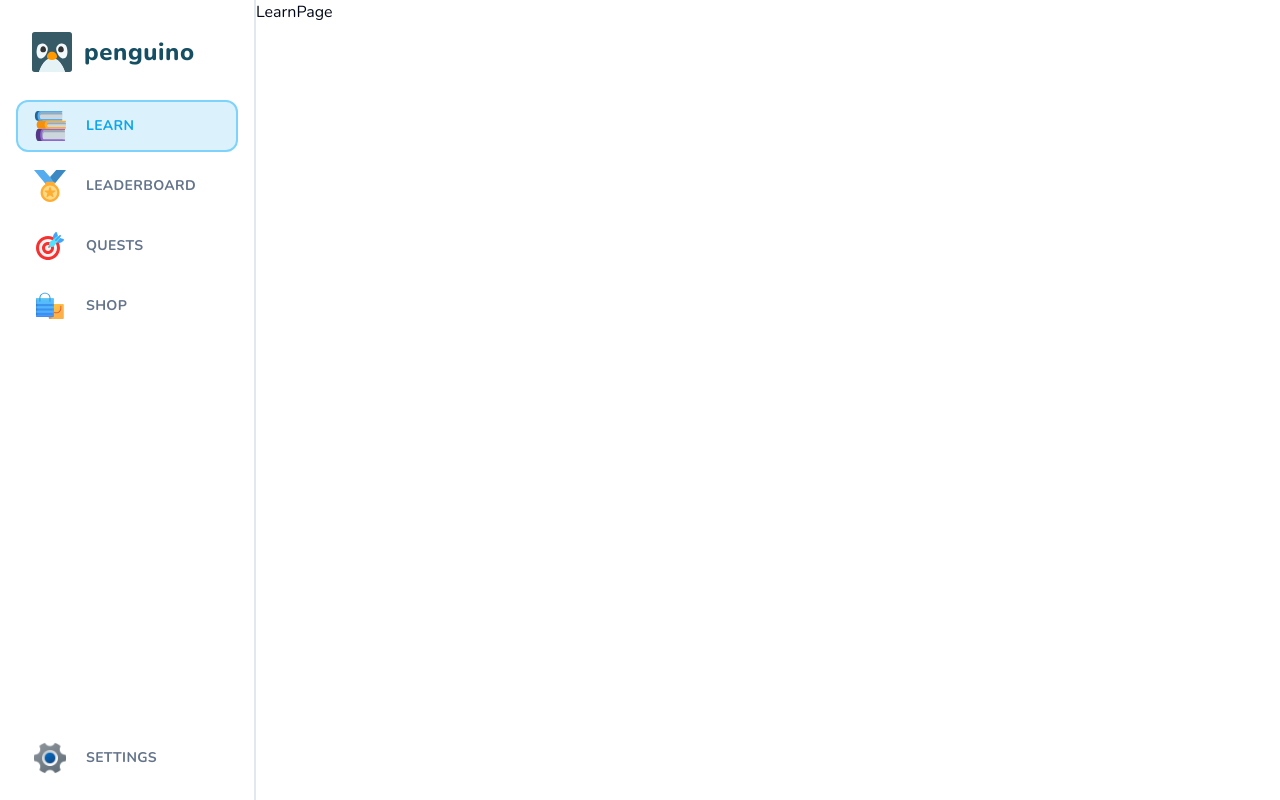
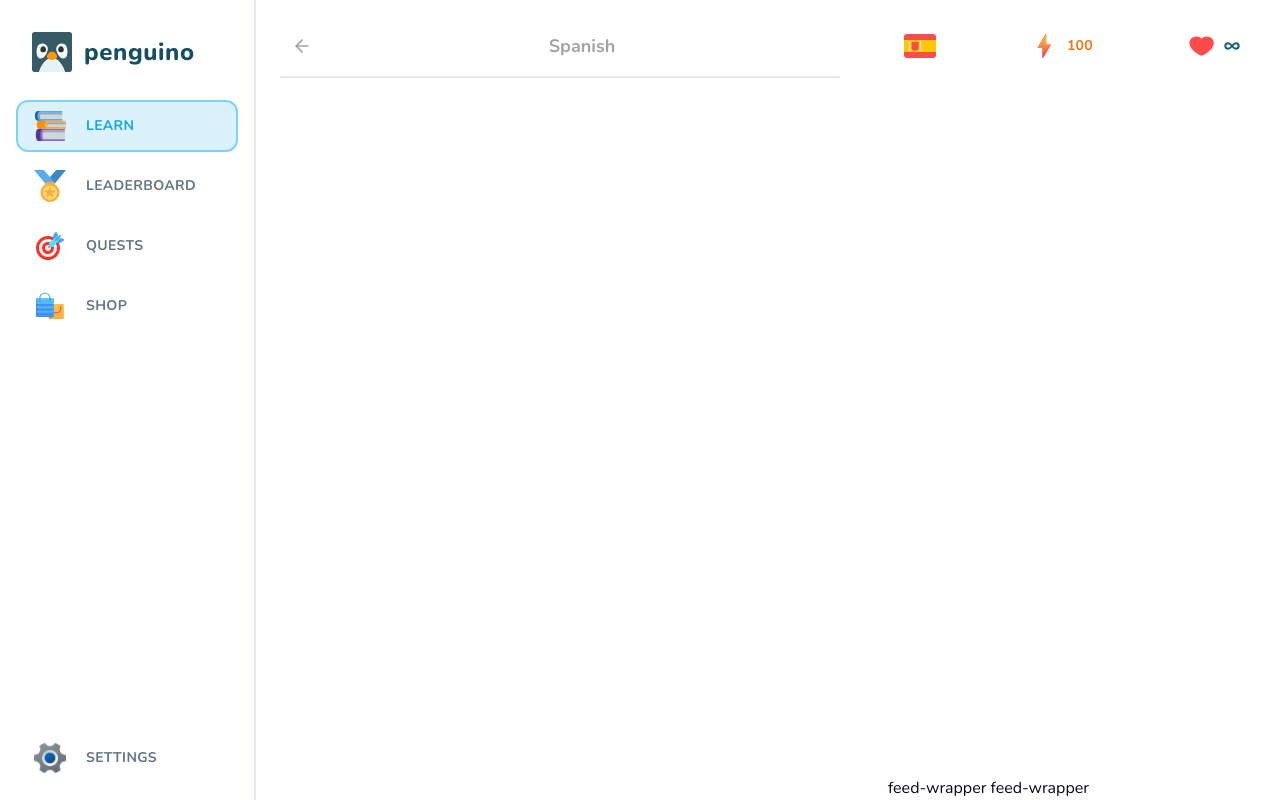
Before and after one commit to swajp/duo-clone, a Next.js app: page /learn in a window 1280 px wide. Built offline with nearby package versions, Linux system fonts and the light colour scheme.

Commit message:
wrappers

```diff
--- a/app/(main)/layout.tsx
+++ b/app/(main)/layout.tsx
@@ -11,7 +11,7 @@
       <MobileHeader />
       <Sidebar className="hidden lg:flex" />
       <main className="lg:pl-[256px] h-full pt-[50px] lg:pt-0">
-        <div className="h-full">{children}</div>
+        <div className="max-w-[1056px] mx-auto pt-6 h-full">{children}</div>
       </main>
     </>
   );
--- /dev/null
+++ b/app/(main)/learn/_components/header.tsx
@@ -0,0 +1,21 @@
+import { Button } from "@/components/ui/button";
+import { ArrowLeft } from "lucide-react";
+import Link from "next/link";
+
+type Props = {
+  title: string;
+};
+
+export default function Header({ title }: Props) {
+  return (
+    <div className="sticky top-0 bg-white pb-3 lg:pt-[28px] lg:mt-[-28px] flex items-center justify-between border-b-2 mb-5 text-neutral-400 lg:z-50">
+      <Link href="/courses">
+        <Button variant="ghost" size="sm">
+          <ArrowLeft className="h-5 w-5 stroke-2 text-neutral-400" />
+        </Button>
+      </Link>
+      <h1 className="text-lg font-bold">{title}</h1>
+      <div />
+    </div>
+  );
+}
--- a/app/(main)/learn/page.tsx
+++ b/app/(main)/learn/page.tsx
@@ -1,3 +1,22 @@
+import FeedWrapper from "@/components/feed-wrapper";
+import StickyWrapper from "@/components/sticky-wrapper";
+import Header from "./_components/header";
+import UserProgress from "@/components/user-progress";
+
 export default function LearnPage() {
-  return <div>LearnPage</div>;
+  return (
+    <div className="flex flex-row-reverse gap-[48px] px-6">
+      <StickyWrapper>
+        <UserProgress
+          activeCourse={{ title: "Spanish", imageSrc: "/flags/es.svg" }}
+          hearts={5}
+          points={100}
+          hasActiveSubscription
+        />
+      </StickyWrapper>
+      <FeedWrapper>
+        <Header title="Spanish" />
+      </FeedWrapper>
+    </div>
+  );
 }
--- /dev/null
+++ b/components/feed-wrapper.tsx
@@ -0,0 +1,7 @@
+type Props = {
+  children: React.ReactNode;
+};
+
+export default function FeedWrapper({ children }: Props) {
+  return <div className="flex-1 relative top-0 pb-10">{children}</div>;
+}
--- /dev/null
+++ b/components/sticky-wrapper.tsx
@@ -0,0 +1,14 @@
+type Props = {
+  children: React.ReactNode;
+};
+
+export default function StickyWrapper({ children }: Props) {
+  return (
+    <div className="hidden lg:block w-[368px] sticky self-end bottom-6">
+      <div className="min-h-[calc(100vh-48px)] sticky top-6 flex flex-col gap-y-4">
+        {children}
+      </div>
+      feed-wrapper feed-wrapper
+    </div>
+  );
+}
--- /dev/null
+++ b/components/user-progress.tsx
@@ -0,0 +1,60 @@
+import Link from "next/link";
+import { Button } from "./ui/button";
+import Image from "next/image";
+import { InfinityIcon } from "lucide-react";
+
+type Props = {
+  activeCourse: { imageSrc: string; title: string }; //todo replace with db types
+  hearts: number;
+  points: number;
+  hasActiveSubscription: boolean;
+};
+export default function UserProgress({
+  activeCourse,
+  hearts,
+  points,
+  hasActiveSubscription,
+}: Props) {
+  return (
+    <div className="flex items-center justify-between gap-x-2 w-full">
+      <Link href="/courses">
+        <Button variant="ghost">
+          <Image
+            src={activeCourse.imageSrc}
+            alt={activeCourse.title}
+            width={32}
+            height={32}
+          />
+        </Button>
+      </Link>
+      <Link href="/shop">
+        <Button variant="ghost" className="text-orange-500">
+          <Image
+            className="mr-2"
+            src="/icons/points.svg"
+            alt="Points"
+            width={28}
+            height={28}
+          />
+          {points}
+        </Button>
+      </Link>
+      <Link href="/shop">
+        <Button variant="ghost" className="text-cyan-800">
+          <Image
+            className="mr-2"
+            src="/icons/heart.svg"
+            alt="Hearts"
+            width={28}
+            height={28}
+          />
+          {hasActiveSubscription ? (
+            <InfinityIcon className="h-4 w-4 stroke-[3]" />
+          ) : (
+            hearts
+          )}
+        </Button>
+      </Link>
+    </div>
+  );
+}
```
Also changed, not shown: public/icons/heart.svg (added), public/icons/points.svg (added).
